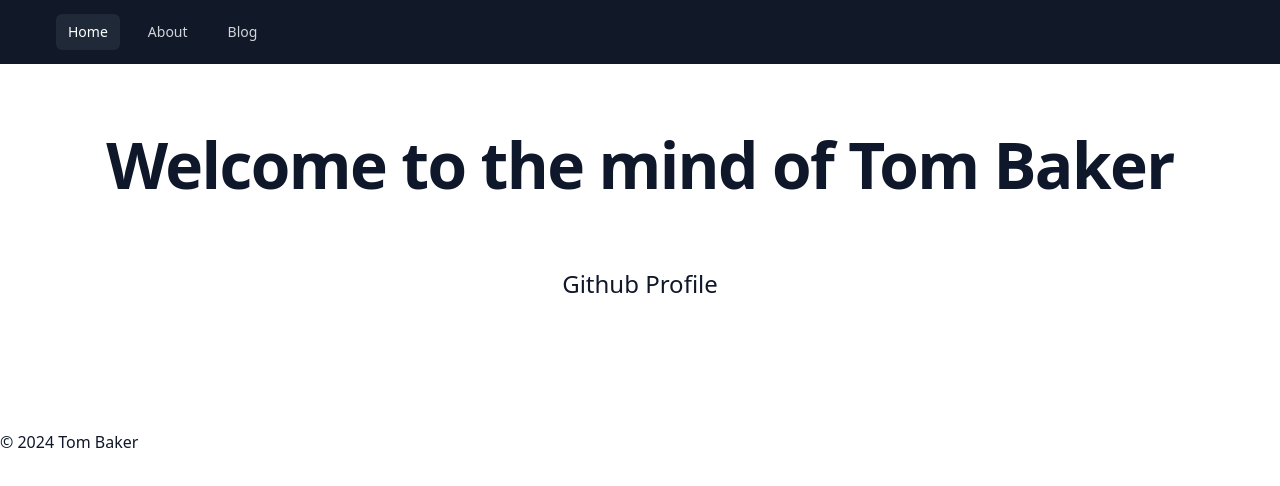
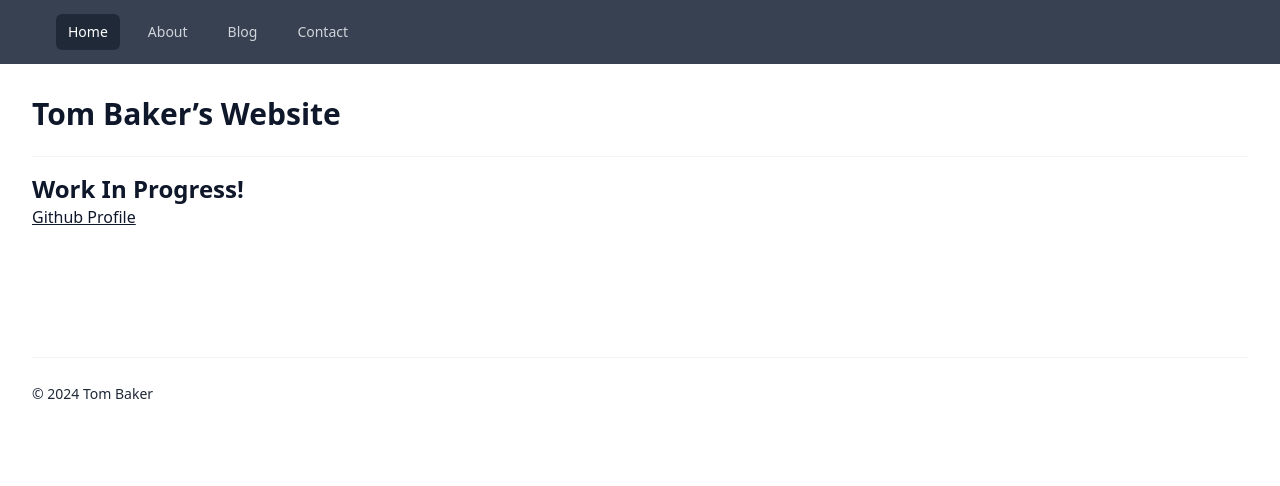
Before and after one commit to tombakerjr/tombaker-blog, a Next.js app: page / in a window 1280 px wide. Shown: the top 486 px of the page. Built offline with nearby package versions, Linux system fonts and the light colour scheme.

Commit message:
Further layout tweaks

```diff
--- a/app/about/page.tsx
+++ b/app/about/page.tsx
@@ -1,7 +1,7 @@
 export default function Page() {
   return (
     <div>
-      <h1>About</h1>
+      <h1 className="mb-4 border-b border-gray-100 dark:border-gray-600 pb-6">About</h1>
       <p>This is the about page</p>
     </div>
   );
--- a/app/blog/[slug]/page.tsx
+++ b/app/blog/[slug]/page.tsx
@@ -1,15 +1,15 @@
+import Link from "next/link";
+
 const getPost = async (slug: string): Promise<Post> => {
   const postRequest = await fetch(`https://cat-fact.herokuapp.com/facts/`);
-  if (!postRequest.ok)
-    return { id: "-1", title: "Error", content: "Failed to fetch post" };
+  if (!postRequest.ok) return { id: "-1", title: "Error", content: "Failed to fetch post" };
   const facts = await postRequest.json();
   const fact = facts.find((fact: Fact) => {
     console.log(fact._id, slug);
     return fact._id === slug;
   });
 
-  if (!fact)
-    return { id: "-1", title: "Error", content: "Failed to fetch post" };
+  if (!fact) return { id: "-1", title: "Error", content: "Failed to fetch post" };
   const post = { id: fact._id, title: fact.user, content: fact.text };
   return post;
 };
@@ -19,8 +19,10 @@ const Page = async ({ params }: { params: { slug: string } }) => {
 
   return (
     <div>
-      <h1>{post.title}</h1>
+      <h1 className="mb-4 border-b border-gray-100 dark:border-gray-600 pb-6">{post.title}</h1>
       <p>{post.content}</p>
+      <br />
+      <Link href={"/blog"}>Return to Blog page</Link>
     </div>
   );
 };
--- a/app/blog/page.tsx
+++ b/app/blog/page.tsx
@@ -2,8 +2,7 @@ import Link from "next/link";
 
 const getPosts = async (): Promise<Array<Post>> => {
   const postRequest = await fetch(`https://cat-fact.herokuapp.com/facts/`);
-  if (!postRequest.ok)
-    return [{ id: "-1", title: "Error", content: "Failed to fetch post" }];
+  if (!postRequest.ok) return [{ id: "-1", title: "Error", content: "Failed to fetch post" }];
   const facts = await postRequest.json();
   const posts: Array<Post> = facts.map((fact: Fact) => ({
     id: fact._id,
@@ -19,16 +18,16 @@ const Page = async () => {
 
   return (
     <div>
-      <h1 className="text-3xl font-bold underline">
-        Tom&apos;s Blog (eventually)
+      <h1 className="mb-4 border-b border-gray-100 dark:border-gray-600 pb-6">
+        Tom&apos;s Blog (eventually, but just cat facts for now!)
       </h1>
       {/* TODO: Render paginated list of blog posts */}
       {posts.map((post: Post) => (
-        <div key={post.id}>
+        <div key={post.id} className="mt-6">
           <Link href={`/blog/${post.id}`}>
-            <h2>{post.id}</h2>
+            <h2 className="text-xl font-bold">{post.id}</h2>
           </Link>
-          <h3>{post.title}</h3>
+          <h3 className="text-lg mb-2">User: {post.title}</h3>
           <p>{post.content}</p>
         </div>
       ))}
--- /dev/null
+++ b/app/contact/page.tsx
@@ -0,0 +1,12 @@
+const Page = () => {
+  return (
+    <div>
+      <h1 className="mb-4 border-b border-gray-100 dark:border-gray-600 pb-6">Contact</h1>
+      <p>
+        Contact form coming soon! In the interim, feel free to shoot me an email at&nbsp;
+        <a href="mailto:tom.baker@tombaker.me">tom.baker@tombaker.me</a>!
+      </p>
+    </div>
+  );
+};
+export default Page;
--- a/app/globals.css
+++ b/app/globals.css
@@ -2,3 +2,20 @@
 @tailwind components;
 @tailwind utilities;
 @tailwind variants;
+
+@layer base {
+  h1 {
+    @apply text-3xl font-bold;
+  }
+  h2 {
+    @apply text-2xl font-bold;
+  }
+
+  a {
+    @apply underline;
+  }
+}
+
+.max-w-container {
+  max-width: 85rem;
+}
--- a/app/layout.tsx
+++ b/app/layout.tsx
@@ -1,27 +1,22 @@
 import { Metadata } from "next";
 import "./globals.css";
-import { Links } from "../components/links";
+import { Navbar } from "../components/navbar";
+import Footer from "../components/footer";
 
 export const metadata: Metadata = {
   title: "Tom Baker",
   description: "Personal Website of Tom Baker",
 };
 
-export default function RootLayout({
-  children,
-}: {
-  children: React.ReactNode;
-}) {
+export default function RootLayout({ children }: { children: React.ReactNode }) {
   return (
     <html lang="en">
       <body className="bg-white dark:bg-slate-800 text-slate-900 dark:text-white">
-        <Links />
+        <Navbar />
 
-        {children}
+        <main className="max-w-container mt-8 mx-auto px-4 sm:px-6 lg:px-8">{children}</main>
 
-        <footer>
-          <p>&copy; 2024 Tom Baker</p>
-        </footer>
+        <Footer />
       </body>
     </html>
   );
--- a/app/page.module.css
+++ /dev/null
@@ -1,148 +0,0 @@
-.container {
-  padding: 0 2rem;
-}
-
-.main {
-  /* min-height: 100vh; */
-  padding: 4rem 0;
-  flex: 1;
-  display: flex;
-  flex-direction: column;
-  justify-content: center;
-  align-items: center;
-}
-
-.footer {
-  display: flex;
-  flex: 1;
-  padding: 2rem 0;
-  border-top: 1px solid #eaeaea;
-  justify-content: center;
-  align-items: center;
-}
-
-.footer a {
-  display: flex;
-  justify-content: center;
-  align-items: center;
-  flex-grow: 1;
-}
-
-.title {
-  margin: 0;
-  line-height: 1.15;
-  font-size: 4rem;
-  font-style: normal;
-  font-weight: 800;
-  letter-spacing: -0.025em;
-}
-
-.title a {
-  text-decoration: none;
-  color: #0070f3;
-}
-
-.title a:hover,
-.title a:focus,
-.title a:active {
-  text-decoration: underline;
-}
-
-.title,
-.description {
-  text-align: center;
-}
-
-.description {
-  margin: 4rem 0;
-  line-height: 1.5;
-  font-size: 1.5rem;
-}
-
-.code {
-  background: #fafafa;
-  border-radius: 5px;
-  padding: 0.75rem;
-  font-size: 1.1rem;
-  font-family: Menlo, Monaco, Lucida Console, Liberation Mono, DejaVu Sans Mono,
-    Bitstream Vera Sans Mono, Courier New, monospace;
-}
-
-.grid {
-  display: flex;
-  align-items: center;
-  justify-content: center;
-  flex-wrap: wrap;
-  max-width: 1200px;
-}
-
-.card {
-  margin: 1rem;
-  padding: 1.5rem;
-  text-align: left;
-  color: inherit;
-  text-decoration: none;
-  border: 1px solid #eaeaea;
-  border-radius: 10px;
-  transition: color 0.15s ease, border-color 0.15s ease;
-  max-width: 300px;
-}
-
-.card:hover,
-.card:focus,
-.card:active {
-  color: #0070f3;
-  border-color: #0070f3;
-}
-
-.card h2 {
-  margin: 0 0 1rem 0;
-  font-size: 1.5rem;
-}
-
-.card p {
-  margin: 0;
-  font-size: 1.25rem;
-  line-height: 1.5;
-}
-
-.logo {
-  height: 1em;
-  margin-left: 0.5rem;
-}
-
-@media (max-width: 600px) {
-  .grid {
-    width: 100%;
-    flex-direction: column;
-  }
-}
-
-@media (prefers-color-scheme: dark) {
-  .title {
-    background: linear-gradient(180deg, #ffffff 0%, #aaaaaa 100%);
-    -webkit-background-clip: text;
-    -webkit-text-fill-color: transparent;
-    background-clip: text;
-  }
-
-  .title a {
-    background: linear-gradient(180deg, #0070f3 0%, #0153af 100%);
-    -webkit-background-clip: text;
-    -webkit-text-fill-color: transparent;
-    background-clip: text;
-  }
-
-  .card,
-  .footer {
-    border-color: #222;
-  }
-
-  .code {
-    background: #111;
-  }
-
-  .logo img {
-    filter: invert(1);
-  }
-}
--- a/app/page.tsx
+++ b/app/page.tsx
@@ -1,15 +1,14 @@
-import styles from "./page.module.css";
-
 export default function Home() {
   return (
-    <div className={styles.container}>
-      <main className={styles.main}>
-        <h1 className={styles.title}>Welcome to the mind of Tom Baker</h1>
+    <div>
+      <h1 className="mb-4 border-b border-gray-100 dark:border-gray-600 pb-6">Tom Baker&rsquo;s Website</h1>
+      <h2>Work In Progress!</h2>
 
-        <p className={styles.description}>
-          <a href="https://github.com/tombakerjr">Github Profile</a>
-        </p>
-      </main>
+      <p>
+        <a href="https://github.com/tombakerjr" target="_blank">
+          Github Profile
+        </a>
+      </p>
     </div>
   );
 }
--- /dev/null
+++ b/components/footer.tsx
@@ -0,0 +1,11 @@
+const Footer = () => {
+  return (
+    <footer className="mx-auto mt-32 w-full max-w-container px-4 sm:px-6 lg:px-8">
+      <div className="items-centers grid grid-cols-1 justify-between gap-4 border-t border-gray-100 dark:border-gray-600 py-6 md:grid-cols-2">
+        <p className="text-sm/6 text-gray-800 dark:text-gray-200 max-md:text-center">&copy; 2024 Tom Baker</p>
+      </div>
+    </footer>
+  );
+};
+
+export default Footer;
--- a/components/links.tsx
+++ b/components/navbar.tsx
@@ -4,7 +4,7 @@ import { usePathname } from "next/navigation";
 import Link from "next/link";
 import { useState } from "react";
 
-export function Links() {
+export function Navbar() {
   const pathname = usePathname();
   const [isOpen, setIsOpen] = useState(false);
 
@@ -12,20 +12,19 @@ export function Links() {
     { href: "/", label: "Home" },
     { href: "/about", label: "About" },
     { href: "/blog", label: "Blog" },
+    { href: "/contact", label: "Contact" },
   ];
 
-  const activeClasses =
-    "rounded-md bg-gray-800 px-3 py-2 text-sm font-medium text-white";
+  const activeClasses = "no-underline rounded-md bg-gray-800 px-3 py-2 text-sm font-medium text-white";
   const inactiveClasses =
-    "rounded-md px-3 py-2 text-sm font-medium text-gray-300 hover:bg-gray-700 hover:text-white";
+    "no-underline rounded-md px-3 py-2 text-sm font-medium text-gray-300 hover:bg-gray-700 hover:text-white";
 
-  const activeMobileClasses =
-    "block rounded-md bg-gray-900 px-3 py-2 text-base font-medium text-white";
+  const activeMobileClasses = "no-underline block rounded-md bg-gray-900 px-3 py-2 text-base font-medium text-white";
   const inactiveMobileClasses =
-    "block rounded-md px-3 py-2 text-base font-medium text-gray-300 hover:bg-gray-700 hover:text-white";
+    "no-underline block rounded-md px-3 py-2 text-base font-medium text-gray-300 hover:bg-gray-700 hover:text-white";
 
   return (
-    <nav className="bg-gray-900">
+    <nav className="bg-gray-700 dark:bg-gray-900">
       <div className="mx-auto max-w-7xl px-2 sm:px-6 lg:px-8">
         <div className="relative flex h-16 items-center justify-between">
           {/* Mobile menu button*/}
@@ -33,9 +32,6 @@ export function Links() {
             <button
               type="button"
               className="relative inline-flex items-center justify-center rounded-md p-2 text-gray-400 hover:bg-gray-700 hover:text-white focus:outline-none focus:ring-2 focus:ring-inset focus:ring-white"
-              aria-controls="mobile-menu"
-              aria-expanded="false"
-              aria-haspopup="true"
               onClick={() => setIsOpen(!isOpen)}
             >
               <span className="absolute -inset-0.5"></span>
@@ -46,13 +42,8 @@ export function Links() {
                 viewBox="0 0 24 24"
                 strokeWidth="1.5"
                 stroke="currentColor"
-                aria-hidden="true"
               >
-                <path
-                  strokeLinecap="round"
-                  strokeLinejoin="round"
-                  d="M3.75 6.75h16.5M3.75 12h16.5m-16.5 5.25h16.5"
-                />
+                <path strokeLinecap="round" strokeLinejoin="round" d="M3.75 6.75h16.5M3.75 12h16.5m-16.5 5.25h16.5" />
               </svg>
               <svg
                 className={`${isOpen ? "block" : "hidden"} h-6 w-6`}
@@ -60,13 +51,8 @@ export function Links() {
                 viewBox="0 0 24 24"
                 strokeWidth="1.5"
                 stroke="currentColor"
-                aria-hidden="true"
               >
-                <path
-                  strokeLinecap="round"
-                  strokeLinejoin="round"
-                  d="M6 18L18 6M6 6l12 12"
-                />
+                <path strokeLinecap="round" strokeLinejoin="round" d="M6 18L18 6M6 6l12 12" />
               </svg>
             </button>
           </div>
@@ -96,10 +82,7 @@ export function Links() {
 
       {/* Mobile Menu */}
 
-      <div
-        className={`sm:hidden ${isOpen ? "block" : "hidden"}`}
-        id="mobile-menu"
-      >
+      <div className={`sm:hidden ${isOpen ? "block" : "hidden"}`} id="mobile-menu">
         <div className="space-y-1 px-2 pb-3 pt-2">
           {routes.map((route) => {
             const isActive = pathname === route.href;
--- a/tailwind.config.js
+++ b/tailwind.config.js
@@ -1,9 +1,6 @@
 /** @type {import('tailwindcss').Config} */
 module.exports = {
-  content: [
-    "./app/**/*.{js,ts,jsx,tsx,mdx}",
-    "./components/**/*.{js,ts,jsx,tsx,mdx}",
-  ],
+  content: ["./app/**/*.{js,ts,jsx,tsx,mdx}", "./components/**/*.{js,ts,jsx,tsx,mdx}"],
   theme: {
     extend: {},
   },
```
Also changed, not shown: 1 other file (tests, documents, lock files or other folders).
